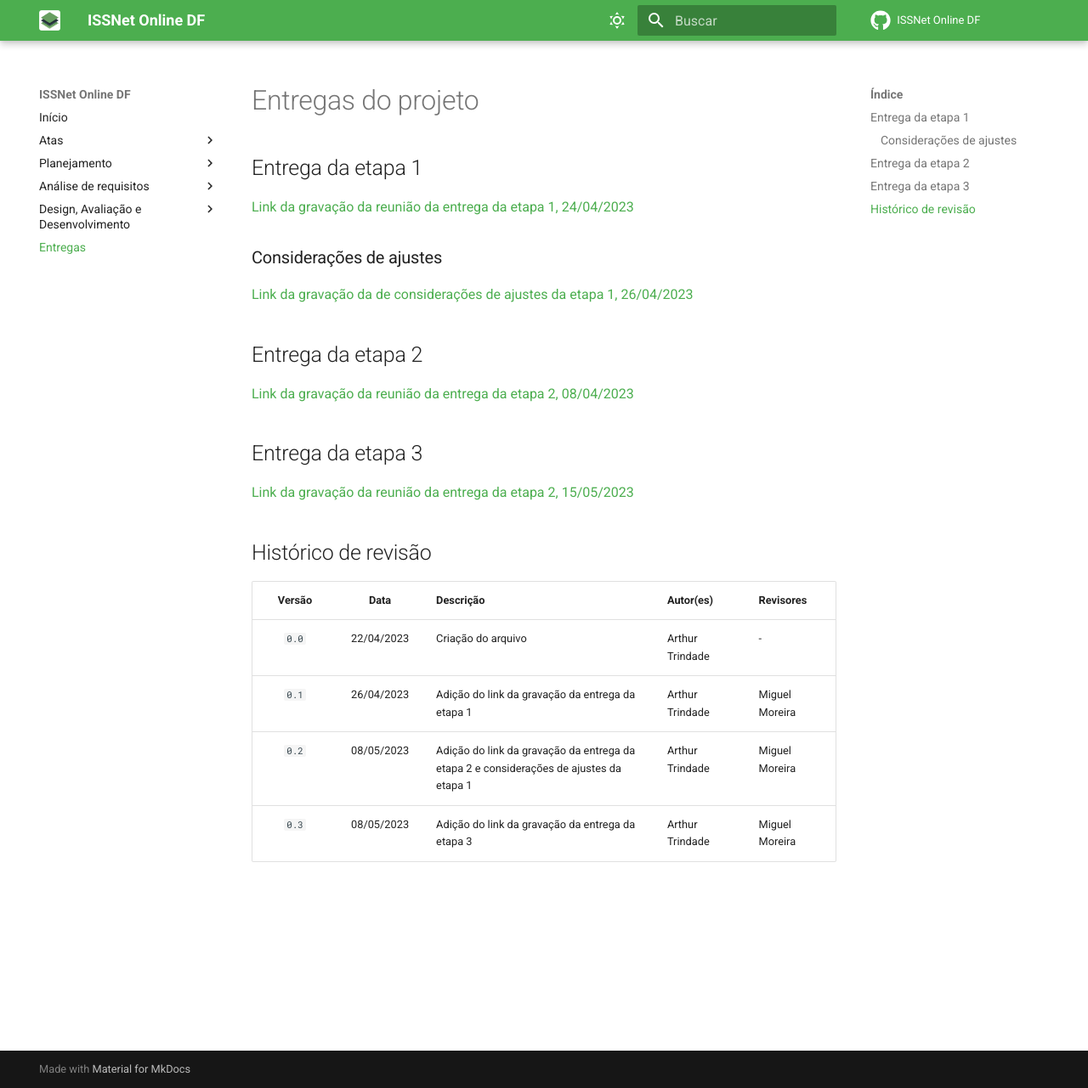
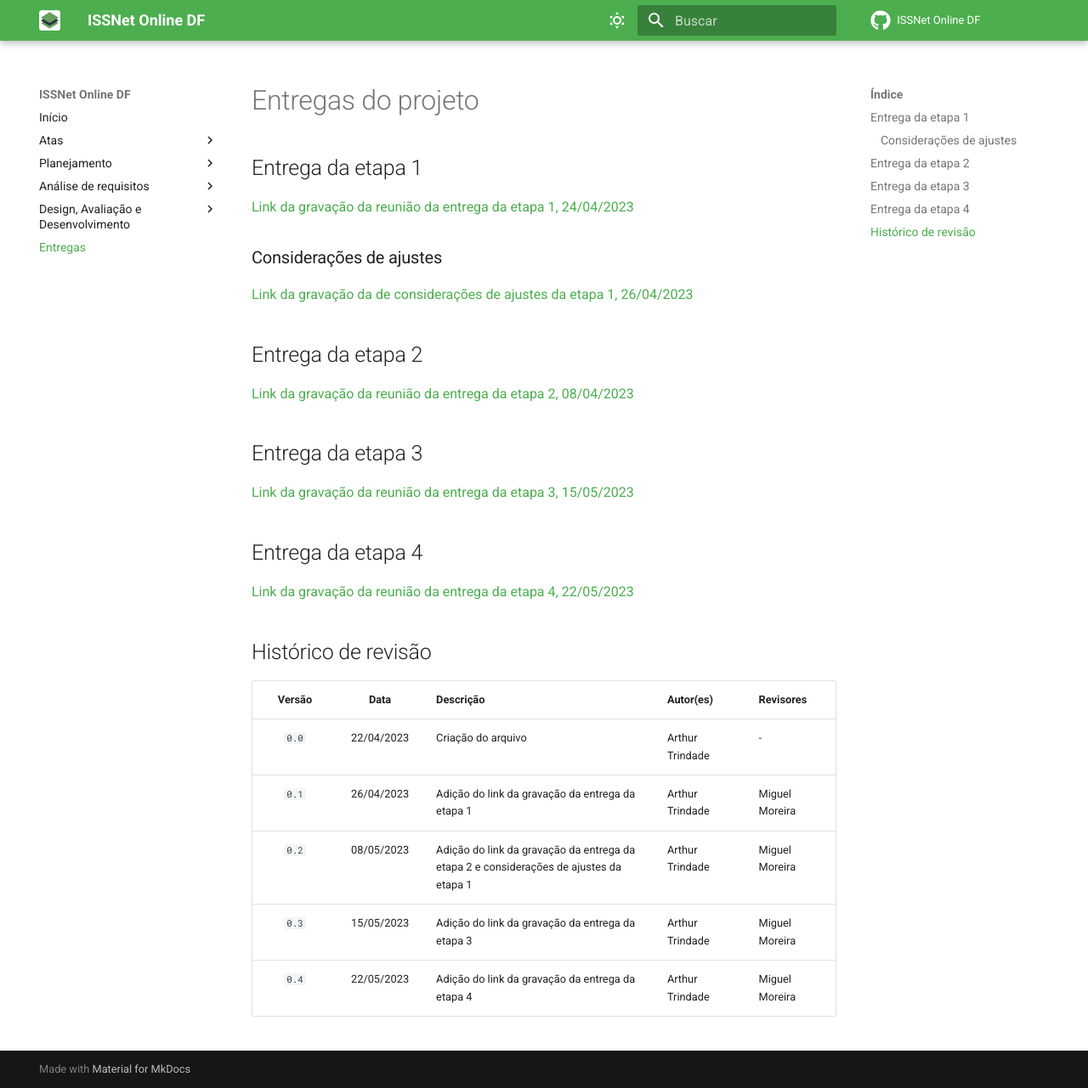
Before and after one commit to Interacao-Humano-Computador/2023.1-ISSNet, an MkDocs documentation site: the page built from gitpages/docs/entregas.md, in a window 1280 px wide and 1281 px high. Shown: the whole window at 85% size. Built offline with MkDocs 1.6.1 and Material for MkDocs 9.7.7, drawn with Linux system fonts in a browser that asks for light colours; comment, search, counter and statistics services are not loaded.

Commit message:
adição do link da gravação da entrega da etapa 4

```diff
--- a/gitpages/docs/entregas.md
+++ b/gitpages/docs/entregas.md
@@ -10,7 +10,10 @@
 [Link da gravação da reunião da entrega da etapa 2, 08/04/2023](https://youtu.be/cDigvhGNjwE)
 
 ## Entrega da etapa 3
-[Link da gravação da reunião da entrega da etapa 2, 15/05/2023](https://youtu.be/Pv-4AhvpaVw)
+[Link da gravação da reunião da entrega da etapa 3, 15/05/2023](https://youtu.be/Pv-4AhvpaVw)
+
+## Entrega da etapa 4
+[Link da gravação da reunião da entrega da etapa 4, 22/05/2023](https://youtu.be/Pv-4AhvpaVw)
 
 ## Histórico de revisão
 | Versão     | Data        | Descrição            | Autor(es)                          | Revisores  |
@@ -18,4 +21,5 @@
 | `0.0`      |  22/04/2023 | Criação do arquivo   | Arthur Trindade           | -          |
 | `0.1`      |  26/04/2023 | Adição do link da gravação da entrega da etapa 1 | Arthur Trindade | Miguel Moreira |
 | `0.2`      |  08/05/2023 | Adição do link da gravação da entrega da etapa 2 e considerações de ajustes da etapa 1 | Arthur Trindade | Miguel Moreira |
-| `0.3`      |  08/05/2023 | Adição do link da gravação da entrega da etapa 3 | Arthur Trindade | Miguel Moreira |
+| `0.3`      |  15/05/2023 | Adição do link da gravação da entrega da etapa 3 | Arthur Trindade | Miguel Moreira |
+| `0.4`      |  22/05/2023 | Adição do link da gravação da entrega da etapa 4 | Arthur Trindade | Miguel Moreira |
```
